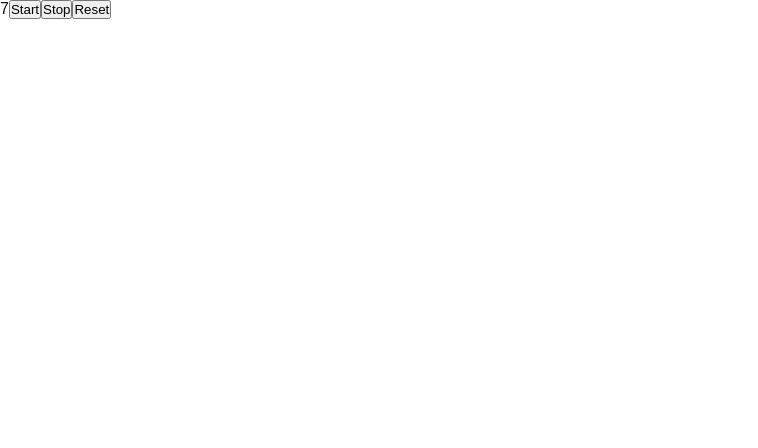
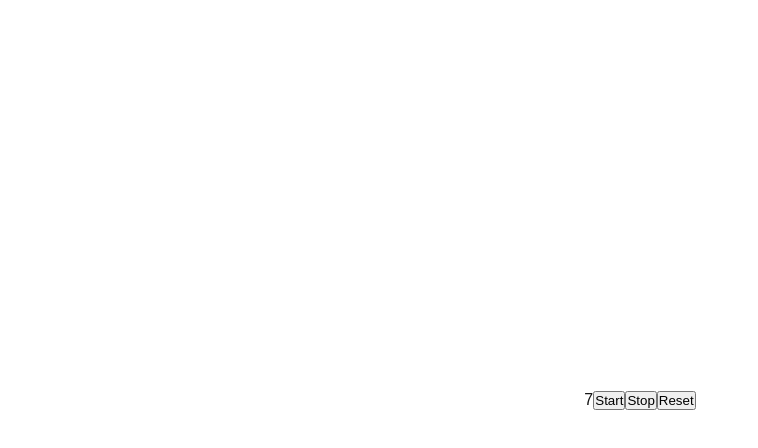
Before and after one commit to MartinDCalderonP/wizdaa-challenge, a Next.js app: page /stopwatch in a window 1280 px wide. Shown: the top 448 px of the page, without its empty margins (0-758 px from the left). Built offline with nearby package versions, Linux system fonts and the light colour scheme.

Commit message:
style: add container styles for Stopwatch page layout

```diff
--- a/src/app/stopwatch/page.tsx
+++ b/src/app/stopwatch/page.tsx
@@ -1,9 +1,9 @@
-import React from 'react'
+import styles from './styles.module.css'
 import Stopwatch from '@/components/Stopwatch'
 
 const StopWatchPage = () => {
   return (
-    <div>
+    <div className={styles.container}>
       <Stopwatch />
     </div>
   )
--- /dev/null
+++ b/src/app/stopwatch/styles.module.css
@@ -0,0 +1,6 @@
+.container {
+  display: flex;
+  justify-content: center;
+  align-items: center;
+  height: 100vh;
+}
```
